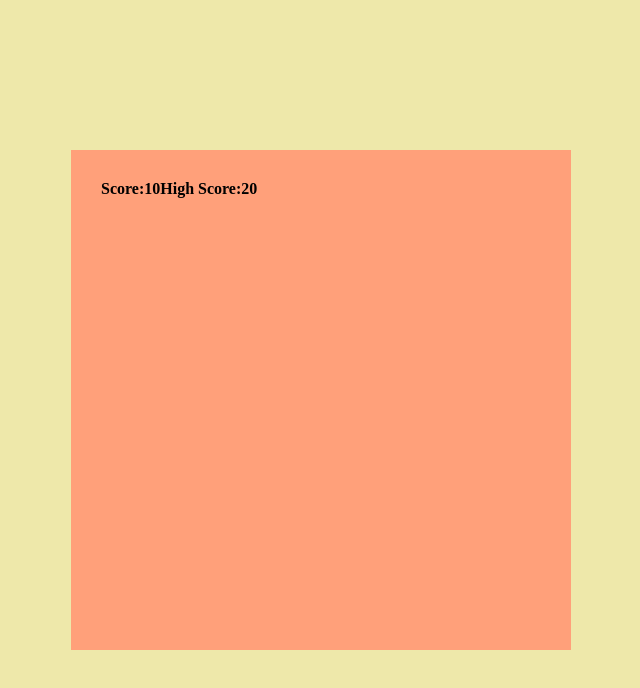
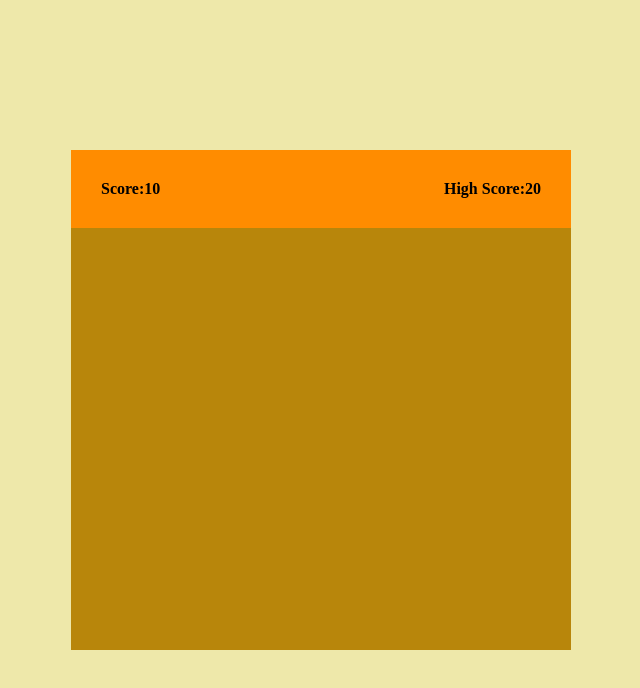
Before and after one commit to TrilochanprasadBH/Snake_Game_TP, a plain HTML site: page index.html in a window 1280 px wide. Shown: the whole page, without its empty margins (319-959 px from the left). Drawn offline with Linux system fonts and the light colour scheme.

Commit message:
logic left

```diff
--- a/index.html
+++ b/index.html
@@ -17,3 +17,4 @@
     </div>
   </body>
 </html>
+<script src="snake.js" defer></script>
--- a/snakestyle.css
+++ b/snakestyle.css
@@ -12,9 +12,10 @@ body {
 }
 
 .mainbox {
-  display: flex;
   width: 500px;
   height: 500px;
+  display: flex;
+  flex-direction: column;
   background-color: lightsalmon;
   margin: auto;
 }
@@ -24,6 +25,14 @@ body {
   color: black;
   font-weight: bold;
   display: flex;
-  justify-content: space-around;
+  justify-content: space-between;
   padding: 30px 30px;
+  background-color: darkorange;
 }
+.playboard {
+  width: 100%;
+  height: 100%;
+  display: grid;
+  grid-template: repeat(30, 1fr) / repeat(30, 1fr);
+  background-color: darkgoldenrod;
+}
```
Also changed, not shown: snake.js (added, +12 -0 lines).
